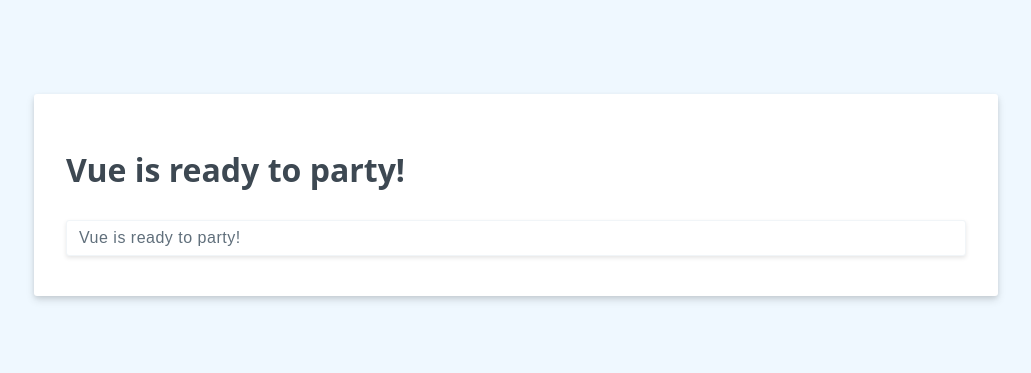
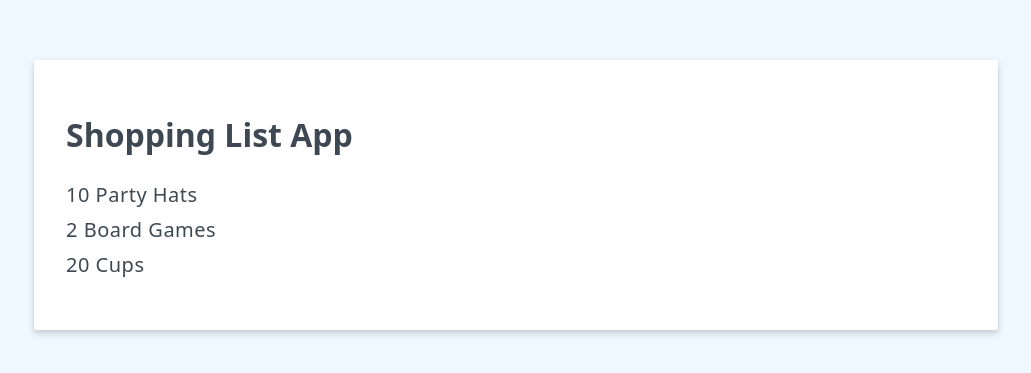
Before and after one commit to mt-mooc/vueschool-vue3-fundamentals-options-api, a plain HTML site: page index.html in a window 1280 px wide. Shown: the part 205-578 px from the top of the page, without its empty margins (124-1155 px from the left). Drawn offline with nearby package versions, Linux system fonts and the light colour scheme.

Commit message:
list rendering

```diff
--- a/index.html
+++ b/index.html
@@ -7,20 +7,27 @@
     </head>
     <body>
         <div id="shopping-list">
-            <h1>{{header}}</h1>
-            <input v-model="header">
+            <h1>{{header || 'Welcome'}}</h1>
+            <ul>
+                <li v-for="item in items" ::key="item.id">{{item.label}}</li>
+            </ul>
         </div>
 
         <script src="https://unpkg.com/vue@3"></script>
         <script>
-            Vue.createApp({
+            const shoppingList = Vue.createApp({
                 data() {
                     return {
-                        header: "Vue is ready to party!"
+                        header: "Shopping List App",
+                        items: [
+                            {id: 1, label: "10 Party Hats"},
+                            {id: 2, label: "2 Board Games"},
+                            {id: 3, label: "20 Cups"}
+                        ]
                     }
                 }
             })
-                .mount('#shopping-list')
+            .mount('#shopping-list')
         </script>
     </body>
 </html>
```
